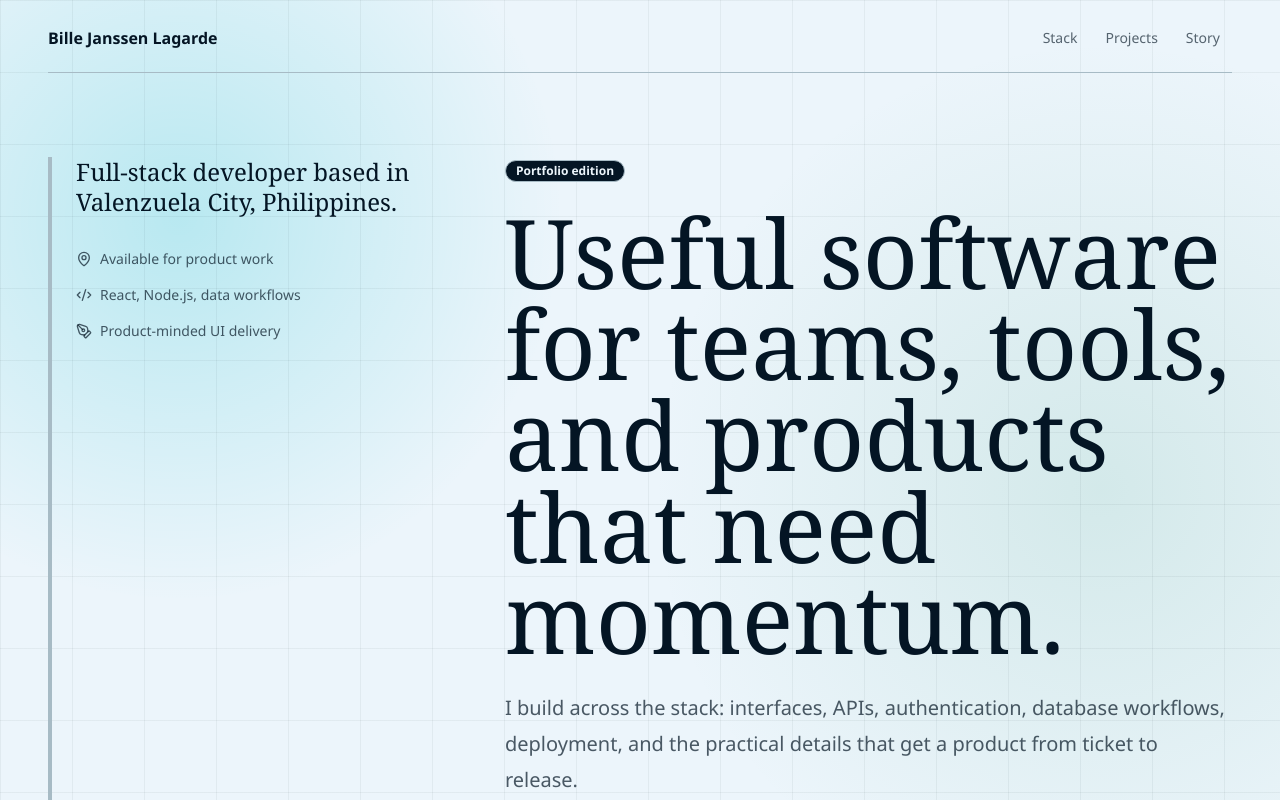
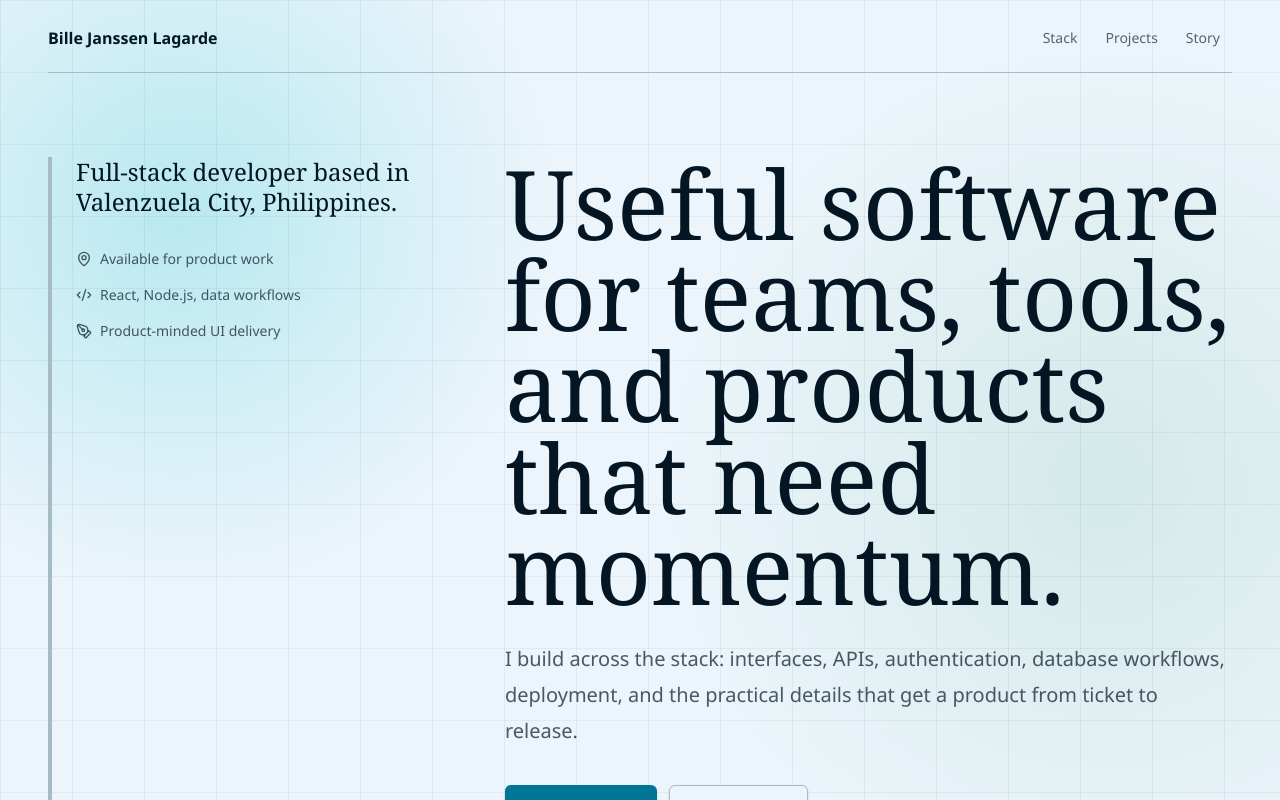
Before and after one commit to sensennysen/senny-portfolio, a React (Vite) app: page / in a window 1280 px wide. Shown: the top 800 px of the page. Built offline with nearby package versions, Linux system fonts and the light colour scheme.

Commit message:
remove badge

```diff
--- a/src/App.tsx
+++ b/src/App.tsx
@@ -93,7 +93,6 @@ function App() {
           </aside>
 
           <div className="min-w-0">
-            <Badge className="mb-6 bg-ink text-paper">Portfolio edition</Badge>
             <h1 className="font-serif text-[clamp(2.9rem,15vw,5rem)] leading-[0.95] text-ink sm:text-7xl lg:text-8xl">
               Useful software for teams, tools, and products that need momentum.
             </h1>
```
